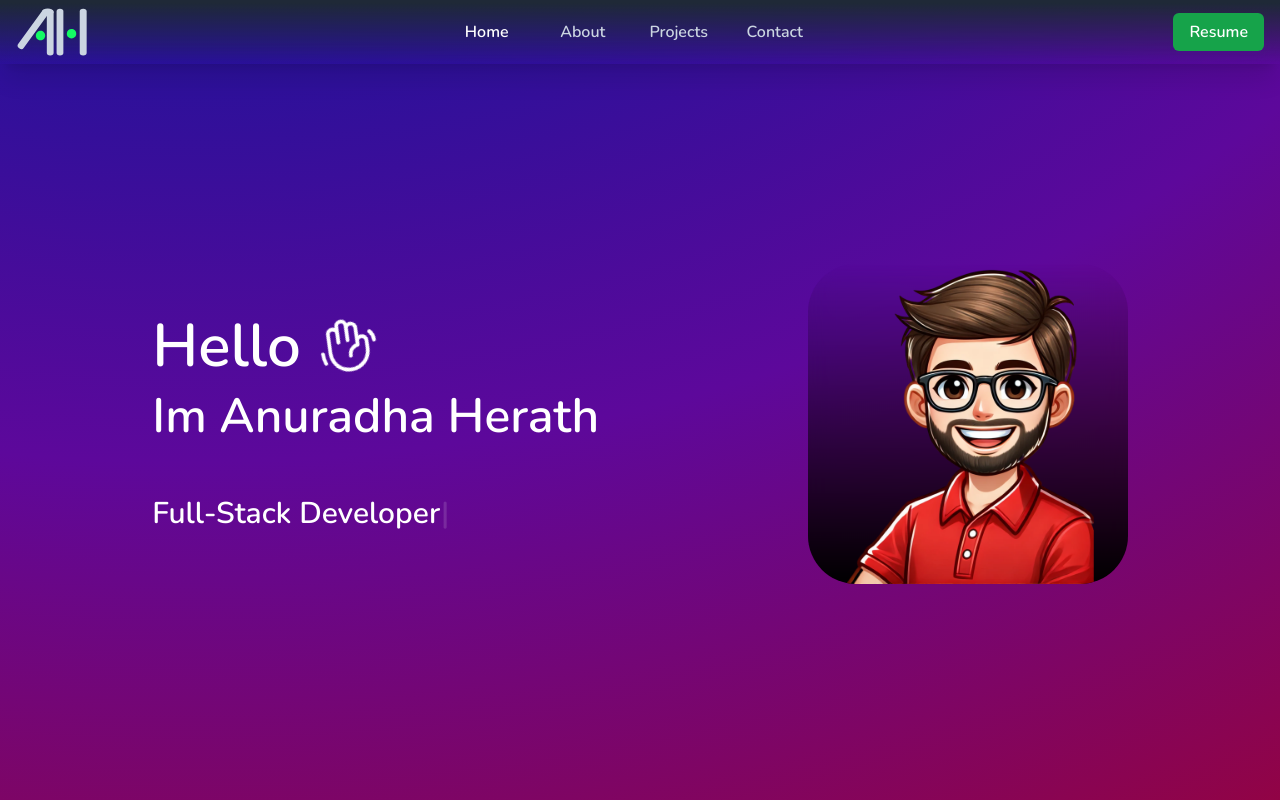
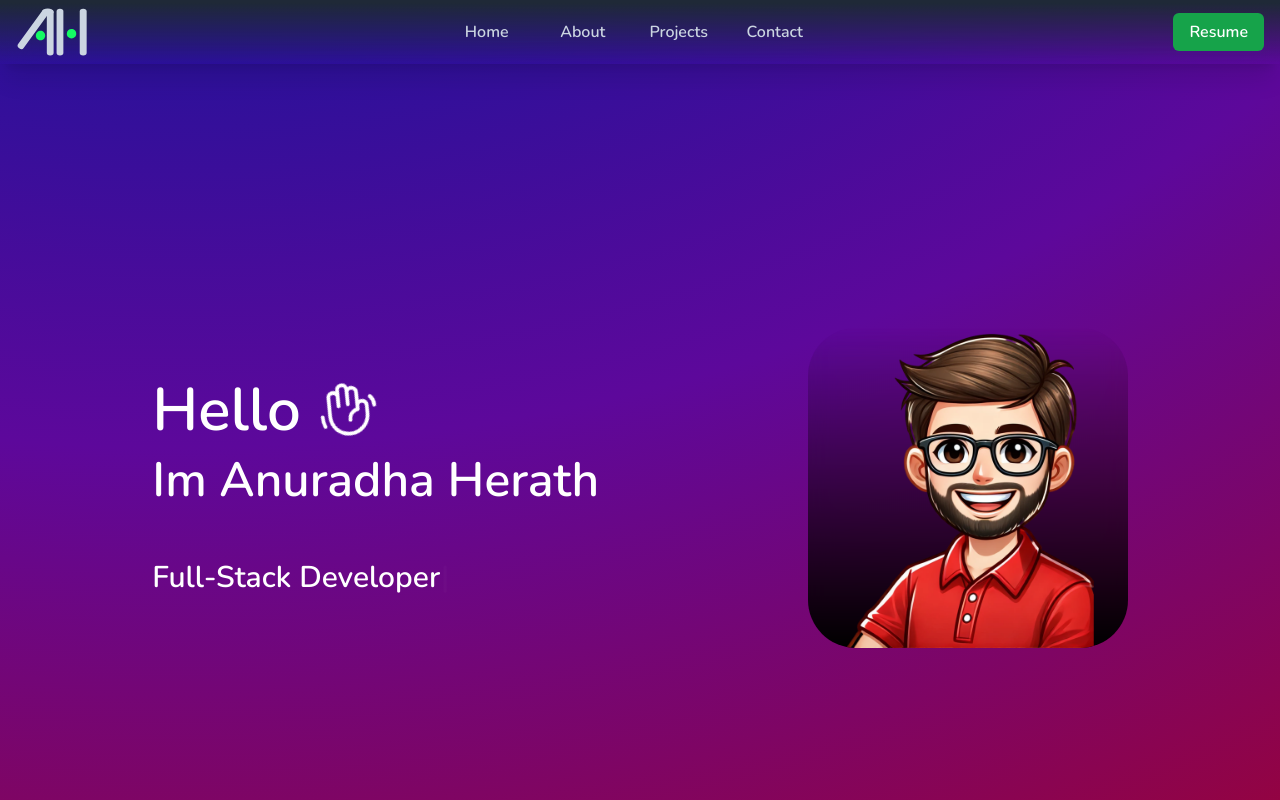
Before and after one commit to SAHerath/saherath.github.io, a React (Vite) app: page / in a window 1280 px wide. Shown: the top 800 px of the page. Built offline with nearby package versions, Linux system fonts and the light colour scheme.

Commit message:
fixed header position sticyess

```diff
--- a/src/components/Header.jsx
+++ b/src/components/Header.jsx
@@ -17,7 +17,7 @@ const Header = () => {
     }
 
     return (
-        <header className="fixed w-full z-40 bg-gradient-to-b from-gray-800 from-5% backdrop-blur-lg shadow-xl">
+        <header className="sticky top-0 w-full z-40 bg-gradient-to-b from-gray-800 from-5% backdrop-blur-lg shadow-xl "> {/*max-w-[2500px]*/}
             <nav className="font-nunito text-slate-300">
                 <div className="h-16 flex justify-between items-strech px-4">
                     <h1 className="self-center">
```
